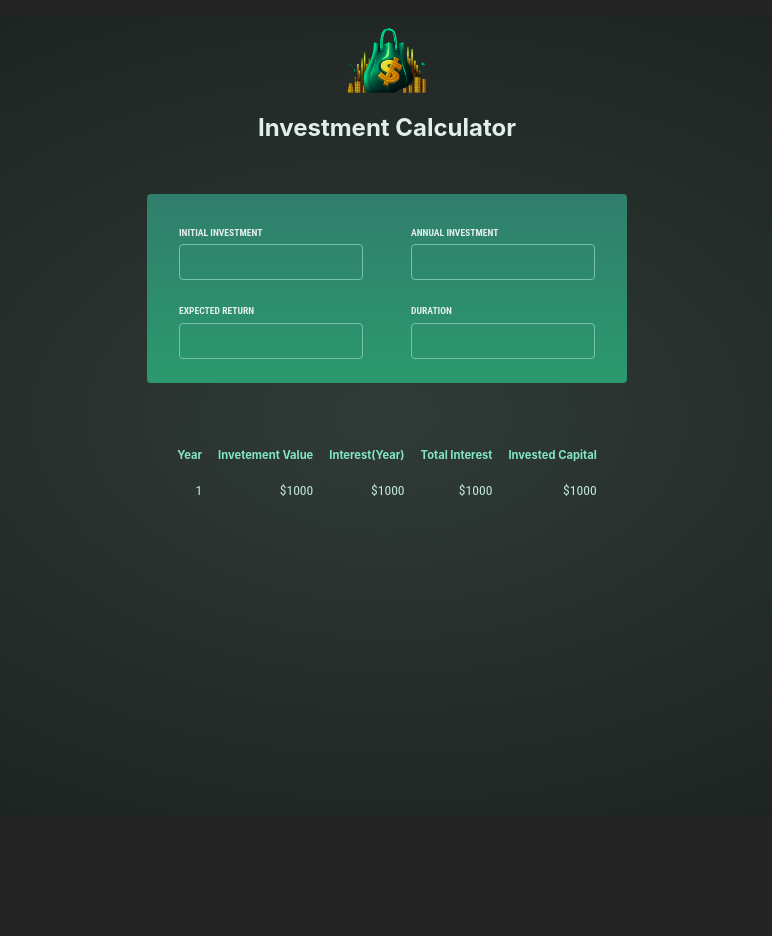
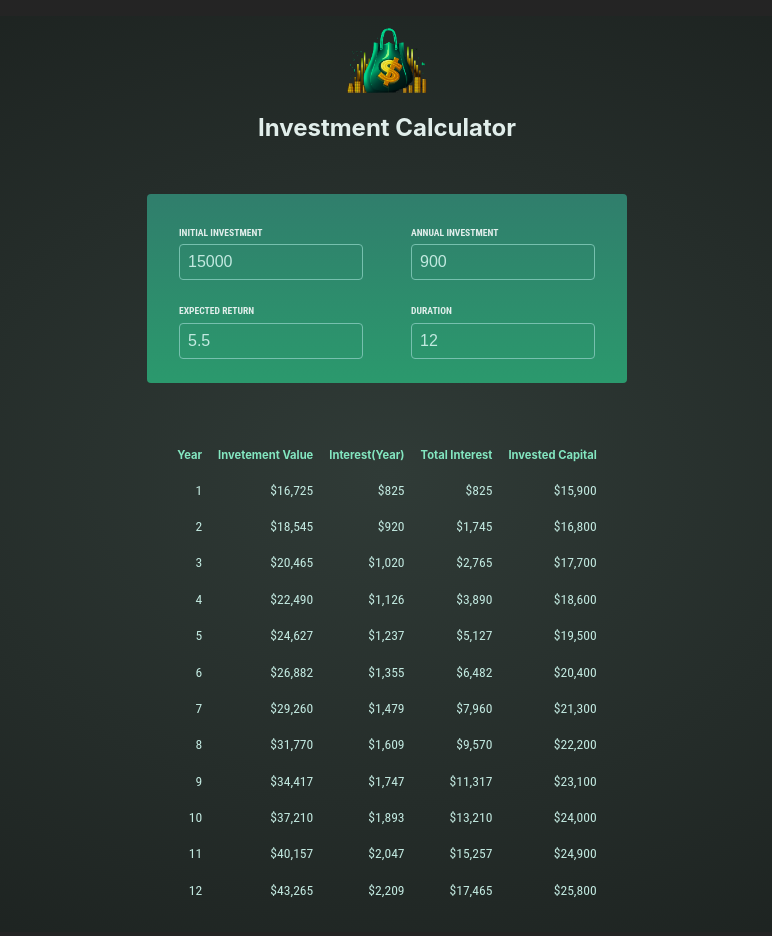
Before and after one commit to SheriefElnahas/react-small-projects, a React (Vite) app in the folder 04-investment calculator/: page / in a window 1280 px wide. Shown: the top 936 px of the page, without its empty margins (253-1025 px from the left). Before the commit the page ends 816 px from the top, so only its background shows below. Built offline with nearby package versions, Linux system fonts and the light colour scheme.

Commit message:
investment logic

```diff
--- a/04-investment calculator/src/App.jsx
+++ b/04-investment calculator/src/App.jsx
@@ -1,14 +1,22 @@
+import { useState } from 'react';
+
 import Header from './Header';
 import InvestmentForm from './InvestmentForm';
 import Output from './Output';
 
 function App() {
+  const [formData, setFormData] = useState({ initialInvestment: 15000, annualInvestment: 900, expectedReturn: 5.5, duration: 12 });
+
+  // function handleInvestValues({ initialInvest, annualInvest, expectedReturn, duration }) {
+  //   console.log(initialInvest, annualInvest, expectedReturn, duration);
+  // }
+
   return (
     <>
       <Header />
       <main>
-        <InvestmentForm />
-        <Output />
+        <InvestmentForm formData={formData} setFormData={setFormData} />
+        <Output formData={formData} />
       </main>
     </>
   );
--- a/04-investment calculator/src/InvestmentForm.jsx
+++ b/04-investment calculator/src/InvestmentForm.jsx
@@ -1,27 +1,33 @@
-function InvestmentForm() {
+function InvestmentForm({ formData, setFormData }) {
+  function handleChange(e) {
+    setFormData((prevFormData) => {
+      return { ...prevFormData, [e.target.name]: e.target.value };
+    });
+  }
+
   return (
     <form id="user-input">
       <div className="input-group">
         <p>
           <label htmlFor="initial-investment">Initial Investment</label>
-          <input type="number" id="initial-investment" name="initial-investment" />
+          <input type="number" id="initial-investment" name="initialInvestment" onChange={handleChange} value={formData.initialInvestment} />
         </p>
 
         <p>
           <label htmlFor="annual-investment">Annual Investment</label>
-          <input type="number" id="annual-investment" name="annual-investment" />
+          <input type="number" id="annual-investment" name="annualInvestment" onChange={handleChange} value={formData.annualInvestment} />
         </p>
       </div>
 
       <div className="input-group">
         <p>
           <label htmlFor="expected-return">Expected Return</label>
-          <input type="number" id="expected-return" name="expected-return" />
+          <input type="number" id="expected-return" name="expectedReturn" onChange={handleChange} value={formData.expectedReturn} />
         </p>
 
         <p>
           <label htmlFor="duration">Duration</label>
-          <input type="number" id="duration" name="duration" />
+          <input type="number" id="duration" name="duration" onChange={handleChange} value={formData.duration} />
         </p>
       </div>
     </form>
--- a/04-investment calculator/src/Output.jsx
+++ b/04-investment calculator/src/Output.jsx
@@ -1,4 +1,11 @@
-function Output() {
+import { calculateInvestmentResults, formatter } from './util/investment';
+
+function Output({ formData }) {
+  const annualData = calculateInvestmentResults(formData);
+  const firstYearInvest = annualData[0].valueEndOfYear - annualData[0].interest - annualData[0].annualInvestment;
+
+  console.log(annualData);
+
   return (
     <table id="result">
       <thead>
@@ -11,13 +18,28 @@ function Output() {
         </tr>
       </thead>
       <tbody>
-        <tr>
-          <td>1</td>
+        {annualData.map((yearRow) => {
+          const totalInterest = yearRow.valueEndOfYear - yearRow.annualInvestment * yearRow.year - firstYearInvest;
+          const investedCapital = yearRow.valueEndOfYear - totalInterest;
+
+          return (
+            <tr key={yearRow.year}>
+              <td>{yearRow.year}</td>
+              <td>{formatter.format(yearRow.valueEndOfYear)}</td>
+              <td>{formatter.format(yearRow.interest)}</td>
+
+              <td>{formatter.format(totalInterest)}</td>
+              <td>{formatter.format(investedCapital)}</td>
+            </tr>
+          );
+        })}
+        {/* <tr>
+          <td>0</td>
           <td>$1000</td>
           <td>$1000</td>
           <td>$1000</td>
           <td>$1000</td>
-        </tr>
+        </tr> */}
       </tbody>
     </table>
   );
--- a/04-investment calculator/src/util/investment.js
+++ b/04-investment calculator/src/util/investment.js
@@ -10,6 +10,7 @@ export function calculateInvestmentResults({ initialInvestment, annualInvestment
 
   for (let i = 0; i < duration; i++) {
     const interestEarnedInYear = investmentValue * (expectedReturn / 100);
+
     investmentValue += interestEarnedInYear + annualInvestment;
     annualData.push({
       year: i + 1, // year identifier
```
